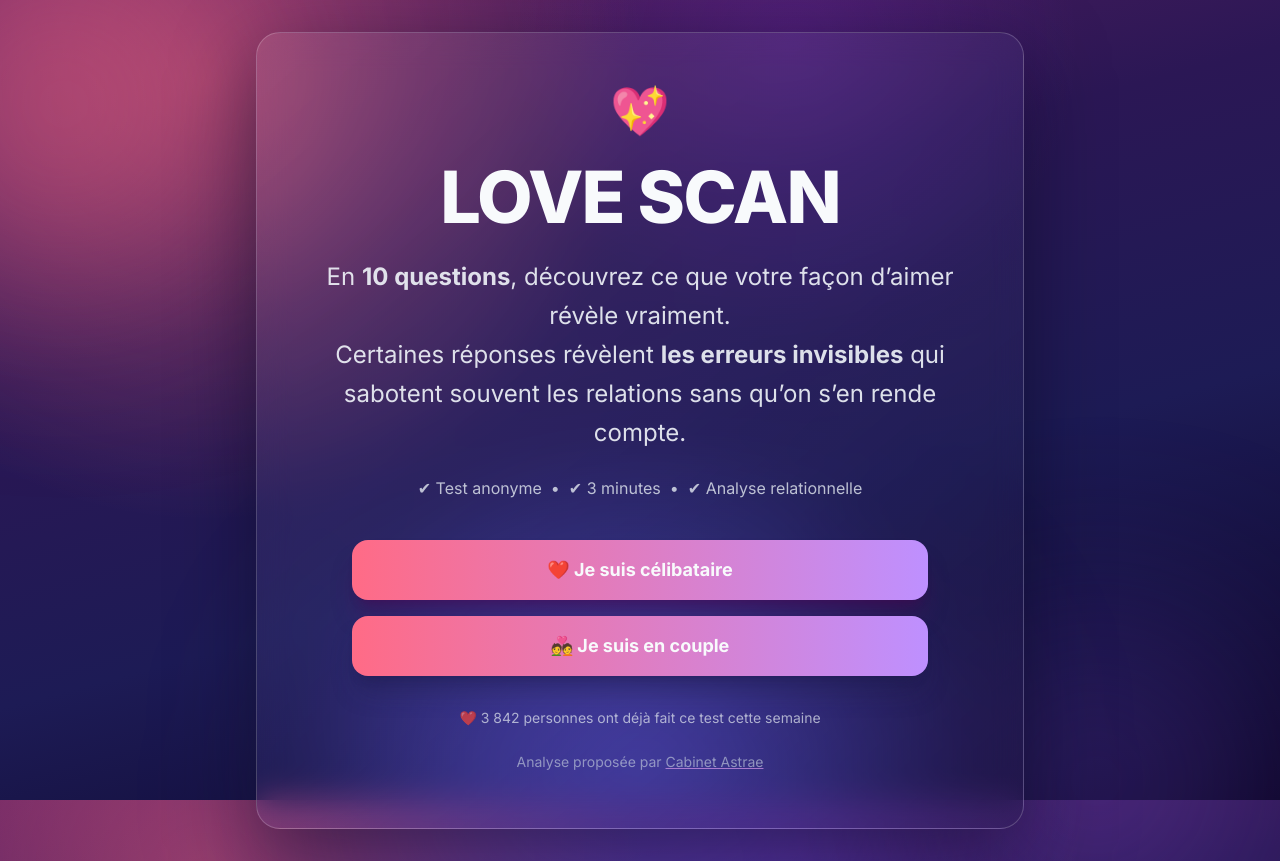
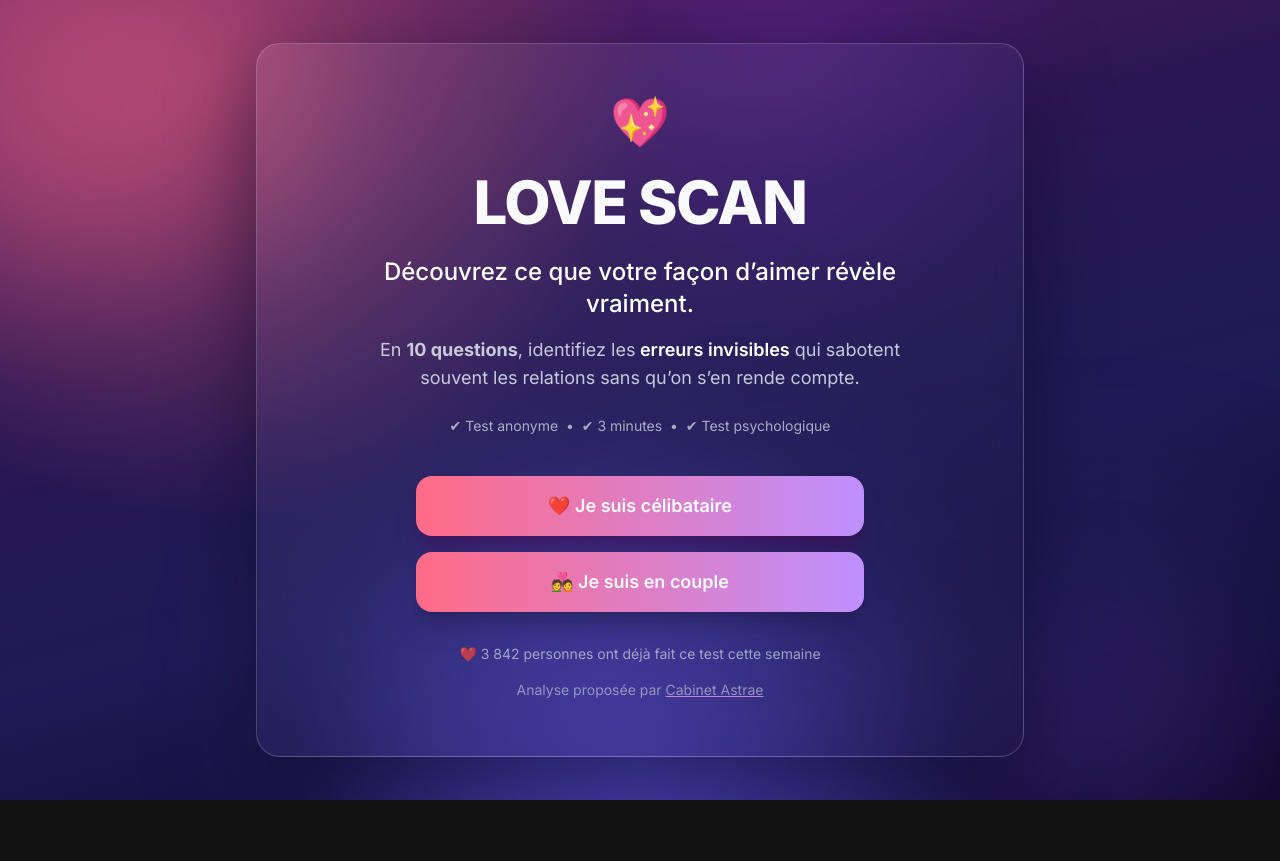
Before and after one commit to arnaudcrestey/astero-minisites, a Next.js app: page / in a window 1280 px wide. After the commit the page ends 800 px from the top, so only its background shows below. Built offline with nearby package versions, Linux system fonts and the light colour scheme.

Commit message:
Update layout and text styles in HomePage component

```diff
--- a/app/page.tsx
+++ b/app/page.tsx
@@ -2,49 +2,57 @@ import Link from "next/link";
 
 export default function HomePage() {
   return (
-    <main className="relative flex min-h-screen items-center justify-center overflow-hidden px-4 py-8">
+    <main className="relative flex min-h-screen items-center justify-center overflow-hidden px-4 py-10">
 
-      {/* Halos background */}
+      {/* Background halos */}
       <div className="halo -left-24 -top-14 h-80 w-80 bg-[#ff6b81]/50" />
       <div className="halo -bottom-24 left-1/2 h-80 w-[34rem] -translate-x-1/2 bg-[#6c63ff]/45" />
       <div className="halo -bottom-16 right-10 h-72 w-72 bg-[#8b5cf6]/30" />
 
+      {/* Card */}
       <section className="glass-card relative z-10 w-full max-w-3xl rounded-3xl px-6 py-10 text-center md:px-14 md:py-14">
 
         {/* Logo */}
         <span className="mb-6 inline-block animate-float text-5xl">💖</span>
 
         {/* Title */}
-        <h1 className="text-5xl font-extrabold tracking-tight md:text-7xl">
+        <h1 className="text-4xl font-extrabold tracking-tight md:text-6xl">
           LOVE SCAN
         </h1>
 
-        {/* New Hook */}
-        <p className="mx-auto mt-6 max-w-2xl text-lg text-slate-100/90 md:text-2xl md:leading-relaxed">
-          En <strong>10 questions</strong>, découvrez ce que votre façon d’aimer révèle vraiment.
-          <br />
-         Certaines réponses révèlent <strong>les erreurs invisibles</strong>{' '}
-qui sabotent souvent les relations sans qu’on s’en rende compte.
-        </p>
+        {/* Hook */}
+        <div className="mx-auto mt-6 max-w-xl space-y-4">
+
+          <p className="text-lg font-medium text-white md:text-2xl">
+            Découvrez ce que votre façon d’aimer révèle vraiment.
+          </p>
+
+          <p className="text-sm text-slate-200/85 md:text-lg">
+            En <strong>10 questions</strong>, identifiez les
+            <span className="font-semibold text-white"> erreurs invisibles</span>{" "}
+            qui sabotent souvent les relations sans qu’on s’en rende compte.
+          </p>
+
+        </div>
 
         {/* Credibility */}
-        <div className="mt-6 text-sm text-slate-200/80 md:text-base">
-          ✔ Test anonyme &nbsp;•&nbsp; ✔ 3 minutes &nbsp;•&nbsp; ✔ Analyse relationnelle
+        <div className="mt-6 text-xs text-slate-200/70 md:text-sm">
+          ✔ Test anonyme &nbsp;•&nbsp; ✔ 3 minutes &nbsp;•&nbsp; ✔ Test psychologique
         </div>
 
         {/* Buttons */}
-        <div className="mx-auto mt-10 flex max-w-xl flex-col gap-4">
+        <div className="mx-auto mt-10 flex max-w-md flex-col gap-4">
 
           <Link
             href="/celibataire"
-            className="rounded-2xl bg-gradient-to-r from-[#ff6b86] to-[#be90ff] px-6 py-4 text-lg font-bold shadow-xl shadow-fuchsia-950/35 transition hover:-translate-y-0.5 hover:brightness-110"
+            className="rounded-2xl bg-gradient-to-r from-[#ff6b86] to-[#be90ff] px-6 py-4 text-base font-semibold shadow-xl shadow-fuchsia-950/35 transition hover:-translate-y-0.5 hover:brightness-110 md:text-lg"
           >
             ❤️ Je suis célibataire
           </Link>
 
           <Link
             href="/couple"
-            className="rounded-2xl bg-gradient-to-r from-[#ff6b86] to-[#be90ff] px-6 py-4 text-lg font-bold shadow-xl shadow-indigo-950/40 transition hover:-translate-y-0.5 hover:brightness-110"
+            className="rounded-2xl bg-gradient-to-r from-[#ff6b86] to-[#be90ff] px-6 py-4 text-base font-semibold shadow-xl shadow-indigo-950/40 transition hover:-translate-y-0.5 hover:brightness-110 md:text-lg"
           >
             💑 Je suis en couple
           </Link>
@@ -52,16 +60,16 @@ qui sabotent souvent les relations sans qu’on s’en rende compte.
         </div>
 
         {/* Social proof */}
-        <p className="mt-8 text-sm text-slate-200/70">
+        <p className="mt-8 text-xs text-slate-300/70 md:text-sm">
           ❤️ 3 842 personnes ont déjà fait ce test cette semaine
         </p>
 
-        {/* Astrae subtle link */}
-        <p className="mt-6 text-xs text-slate-300/60 md:text-sm">
+        {/* Astrae link */}
+        <p className="mt-4 text-xs text-slate-300/60 md:text-sm">
           Analyse proposée par{" "}
           <a
             href="https://arnaudcrestey.com"
-            className="underline decoration-fuchsia-300/60 hover:text-white"
+            className="underline decoration-fuchsia-300/70 hover:text-white"
           >
             Cabinet Astrae
           </a>
```
